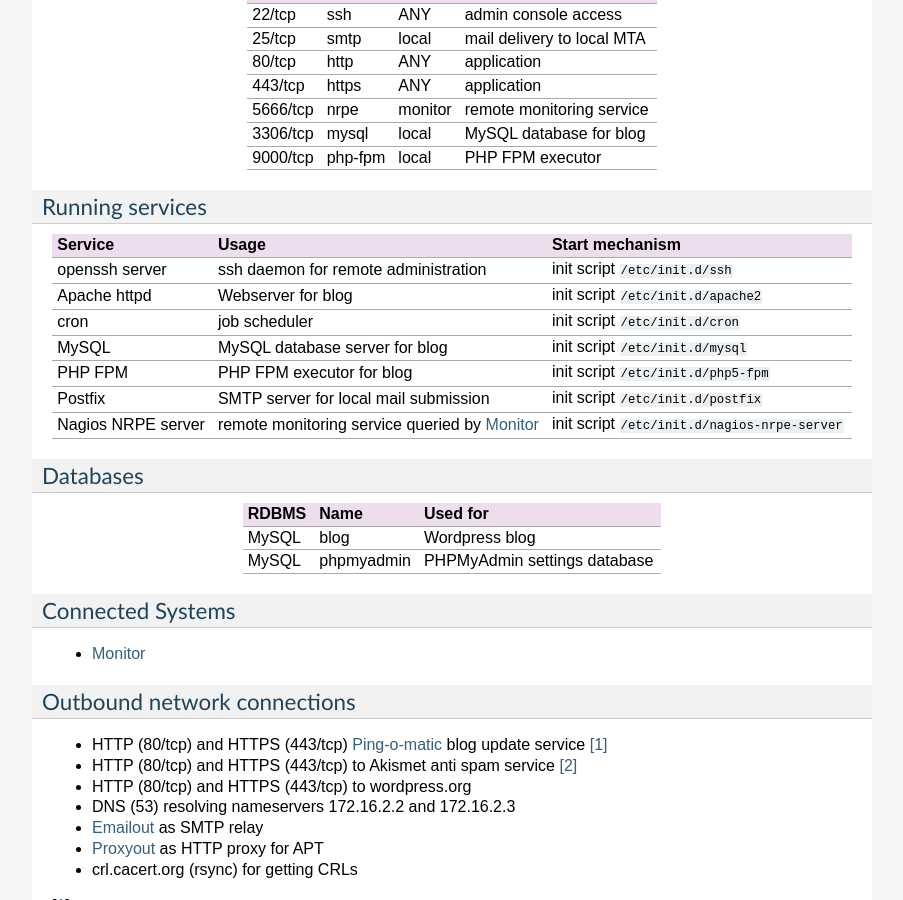
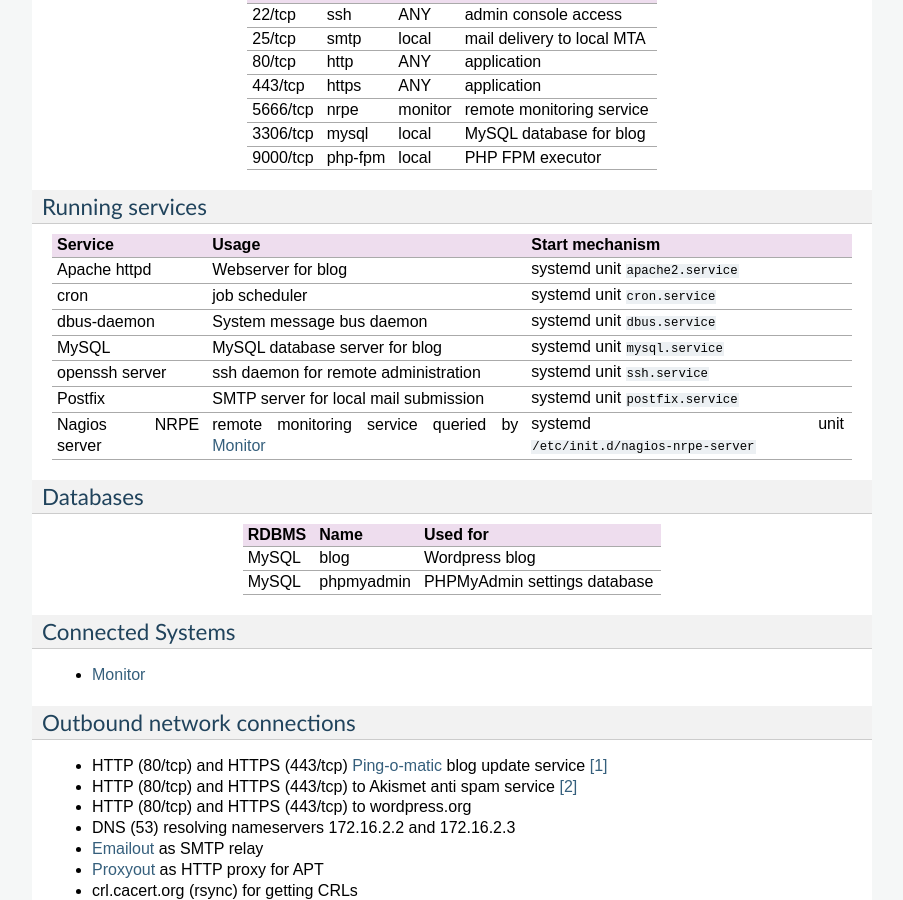
Before and after one commit to CAcertOrg/cacert-infradocs, a Sphinx documentation site: the page built from docs/systems/blog.rst, in a window 1280 px wide and 900 px high, scrolled down 2281 px. Shown: the whole window, without its empty margins (198-1101 px from the left). Built offline with Sphinx 7.4.7, drawn with Linux system fonts in a browser that asks for light colours; pages that are not in the unit, such as notebooks, are missing from menus; cross-references to code outside the pages are shown as plain code.

Commit message:
Document that blog uses systemd

```diff
--- a/docs/systems/blog.rst
+++ b/docs/systems/blog.rst
@@ -157,40 +157,39 @@
 ----------------
 
 .. index::
-   single: Apache
-   single: MySQL
-   single: PHP FPM
-   single: Postfix
+   single: apache httpd
    single: cron
+   single: dbus
+   single: mysql
    single: nrpe
    single: openssh
+   single: postfix
 
-+--------------------+--------------------+----------------------------------------+
-| Service            | Usage              | Start mechanism                        |
-+====================+====================+========================================+
-| openssh server     | ssh daemon for     | init script :file:`/etc/init.d/ssh`    |
-|                    | remote             |                                        |
-|                    | administration     |                                        |
-+--------------------+--------------------+----------------------------------------+
-| Apache httpd       | Webserver for blog | init script                            |
-|                    |                    | :file:`/etc/init.d/apache2`            |
-+--------------------+--------------------+----------------------------------------+
-| cron               | job scheduler      | init script :file:`/etc/init.d/cron`   |
-+--------------------+--------------------+----------------------------------------+
-| MySQL              | MySQL database     | init script                            |
-|                    | server for blog    | :file:`/etc/init.d/mysql`              |
-+--------------------+--------------------+----------------------------------------+
-| PHP FPM            | PHP FPM executor   | init script                            |
-|                    | for blog           | :file:`/etc/init.d/php5-fpm`           |
-+--------------------+--------------------+----------------------------------------+
-| Postfix            | SMTP server for    | init script                            |
-|                    | local mail         | :file:`/etc/init.d/postfix`            |
-|                    | submission         |                                        |
-+--------------------+--------------------+----------------------------------------+
-| Nagios NRPE server | remote monitoring  | init script                            |
-|                    | service queried by | :file:`/etc/init.d/nagios-nrpe-server` |
-|                    | :doc:`monitor`     |                                        |
-+--------------------+--------------------+----------------------------------------+
++--------------------+--------------------+-------------------------------------------------+
+| Service            | Usage              | Start mechanism                                 |
++====================+====================+=================================================+
+| Apache httpd       | Webserver for blog | systemd unit ``apache2.service``                |
++--------------------+--------------------+-------------------------------------------------+
+| cron               | job scheduler      | systemd unit ``cron.service``                   |
++--------------------+--------------------+-------------------------------------------------+
+| dbus-daemon        | System message bus | systemd unit ``dbus.service``                   |
+|                    | daemon             |                                                 |
++--------------------+--------------------+-------------------------------------------------+
+| MySQL              | MySQL database     | systemd unit ``mysql.service``                  |
+|                    | server for blog    |                                                 |
++--------------------+--------------------+-------------------------------------------------+
+| openssh server     | ssh daemon for     | systemd unit ``ssh.service``                    |
+|                    | remote             |                                                 |
+|                    | administration     |                                                 |
++--------------------+--------------------+-------------------------------------------------+
+| Postfix            | SMTP server for    | systemd unit ``postfix.service``                |
+|                    | local mail         |                                                 |
+|                    | submission         |                                                 |
++--------------------+--------------------+-------------------------------------------------+
+| Nagios NRPE server | remote monitoring  | systemd unit ``/etc/init.d/nagios-nrpe-server`` |
+|                    | service queried by |                                                 |
+|                    | :doc:`monitor`     |                                                 |
++--------------------+--------------------+-------------------------------------------------+
 
 Databases
 ---------
```
